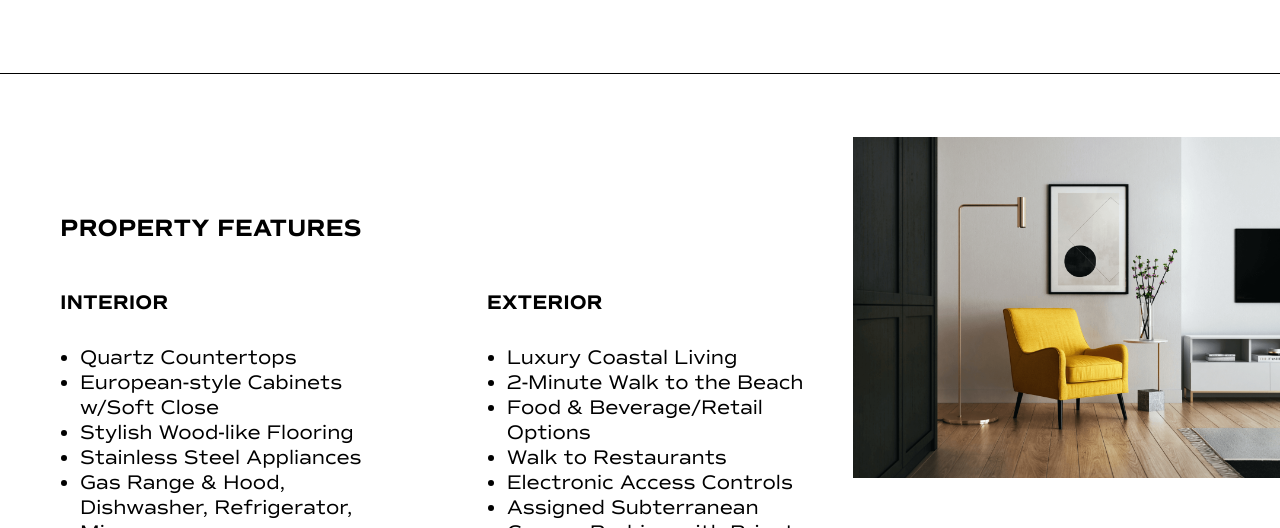
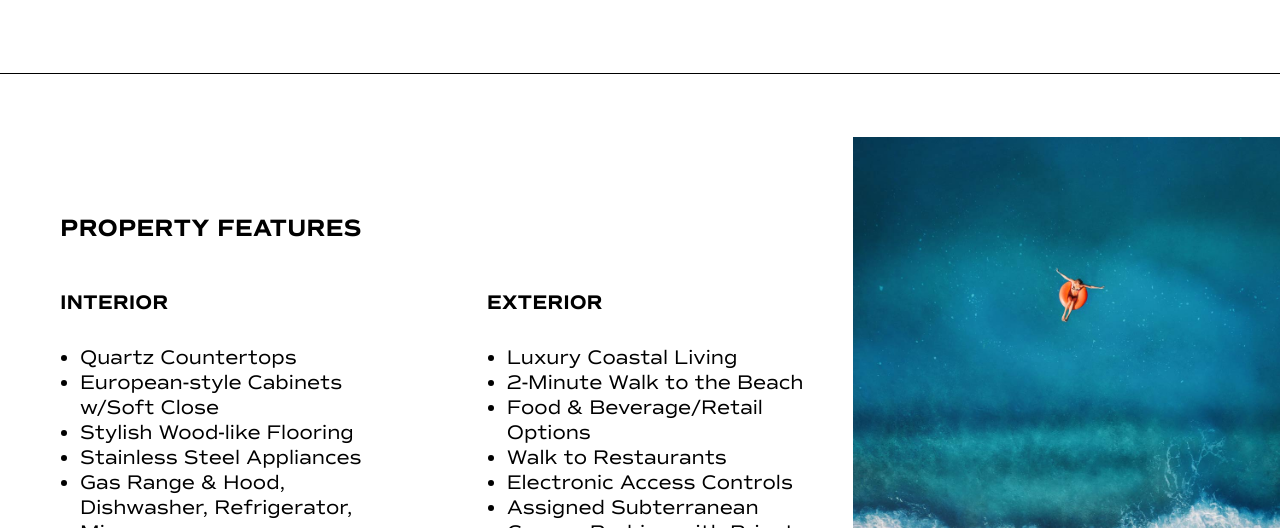
Before and after one commit to GregPlaya/sandbox-solana, a Gatsby site: page /residential in a window 1280 px wide. Shown: the part 1160-1688 px from the top of the page. Built offline with nearby package versions, Linux system fonts and the light colour scheme; Gatsby itself is replaced by a stand-in of ours.

Commit message:
Update residential.js

```diff
--- a/src/pages/residential.js
+++ b/src/pages/residential.js
@@ -113,7 +113,7 @@ const ResidentialPage = () => {
             </div>
           </div>
           <div className="col-12 col-md-4">
-            <StaticImage src="../images/yellow-chair-1.png" alt="" />
+            <StaticImage src="../images/sandbox-solana-beach-residential-living-leasing-property-features-woman-floating-in-ocean-on-a-tube.jpg" alt="" />
           </div>
         </div>
       </section>
```
